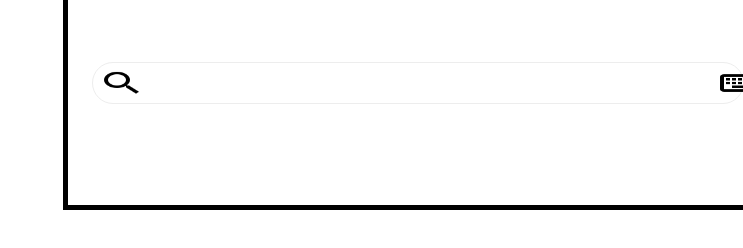
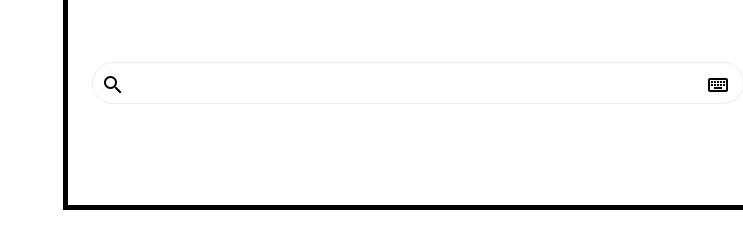
Before and after one commit to antekrtalic/google-homepage, a plain HTML site: page index.html in a window 1280 px wide. Shown: the part 400-648 px from the top of the page, without its empty margins (537-1280 px from the left). Drawn offline with Linux system fonts and the light colour scheme.

Commit message:
positioning images in search bar

```diff
--- a/style.css
+++ b/style.css
@@ -20,6 +20,7 @@ body {
 
 .search {
     display: flex;
+    justify-content: space-around;
     height: 40px;
     width: 650px;
     border: 1px solid #ededed;
@@ -31,6 +32,12 @@ body {
 }
 .search img, input {
     padding: 5px;
+}
+
+.search img {
+    height: 24px;
+    width: 24px;
+    margin-top: 5px;
 }
 
 .search-input > input{
```
